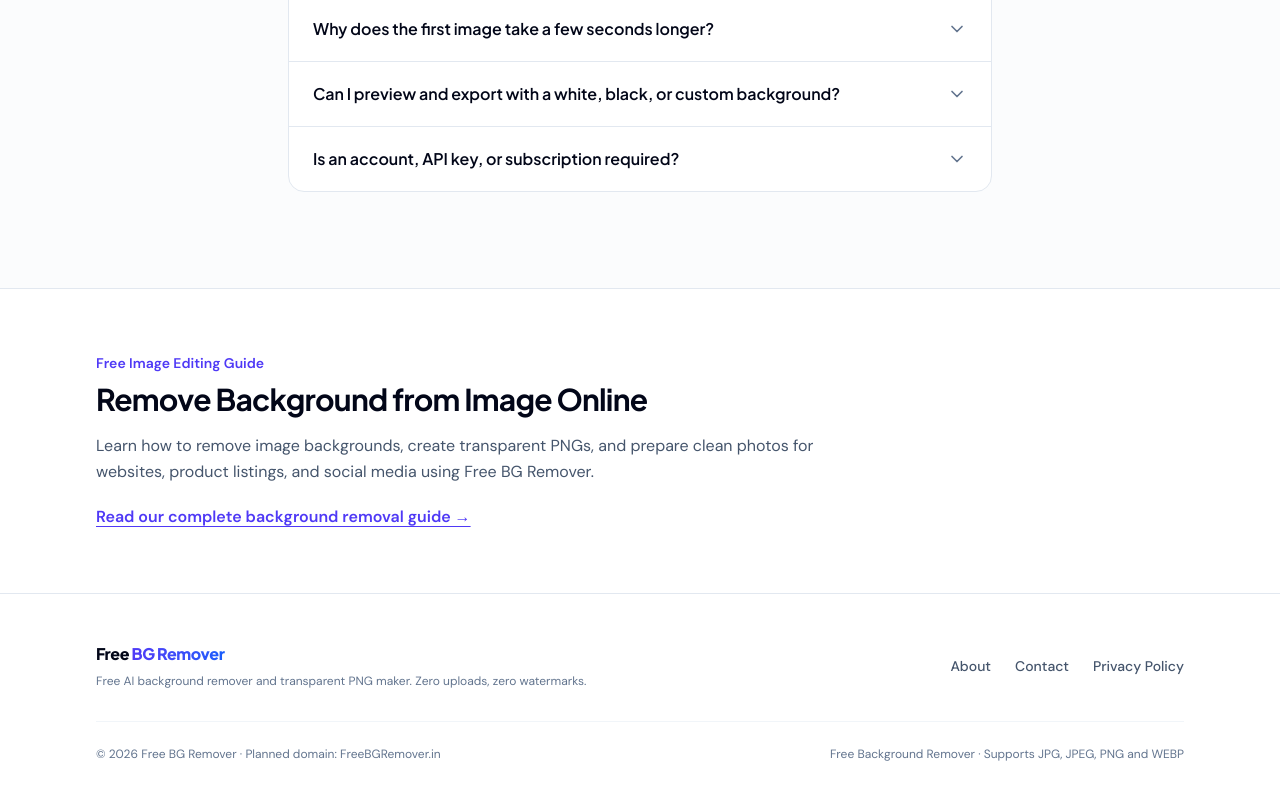
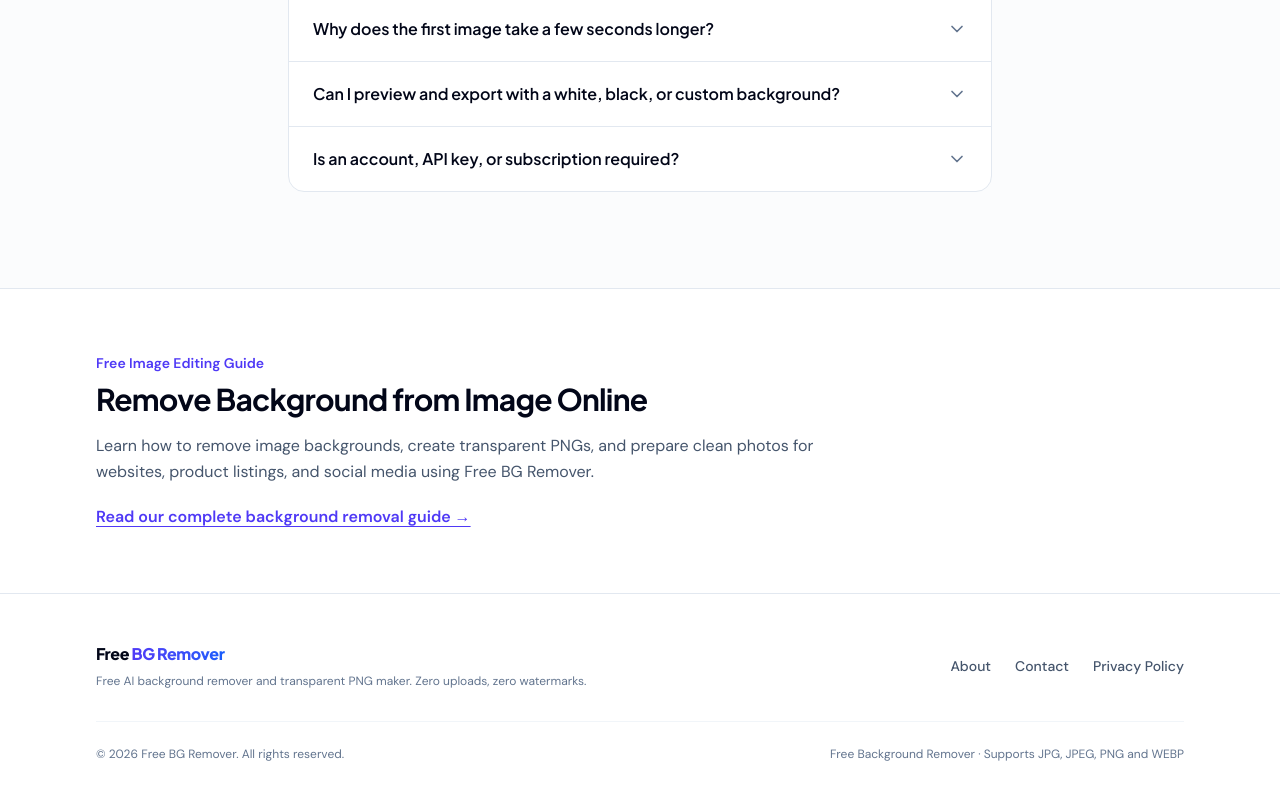
Before and after one commit to pk9398718277-jpg/free-bg-remover, a React (Vite) app: page / in a window 1280 px wide. Shown: the part 3677-4477 px from the top of the page. Built offline with nearby package versions, Linux system fonts and the light colour scheme.

Commit message:
Update FooterAndModals.tsx

```diff
--- a/src/components/FooterAndModals.tsx
+++ b/src/components/FooterAndModals.tsx
@@ -70,7 +70,7 @@ export function FooterAndModals({ currentRoute, onNavigate }: FooterProps) {
         </div>
 
         <div className="mt-8 border-t border-slate-100 pt-6 flex flex-col gap-2 text-xs text-slate-500 sm:flex-row sm:items-center sm:justify-between">
-          <p>© {new Date().getFullYear()} Free BG Remover · Planned domain: FreeBGRemover.in</p>
+          <p>© {new Date().getFullYear()} Free BG Remover. All rights reserved.</p>
           <p>Free Background Remover · Supports JPG, JPEG, PNG and WEBP</p>
         </div>
       </div>
```
